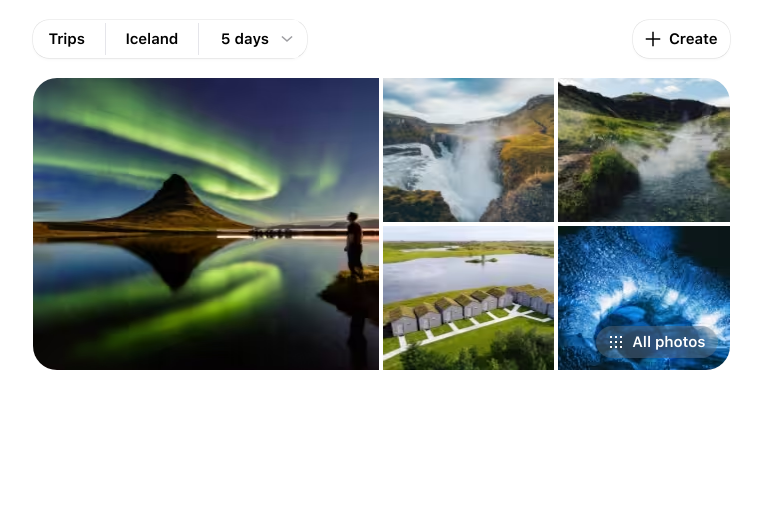
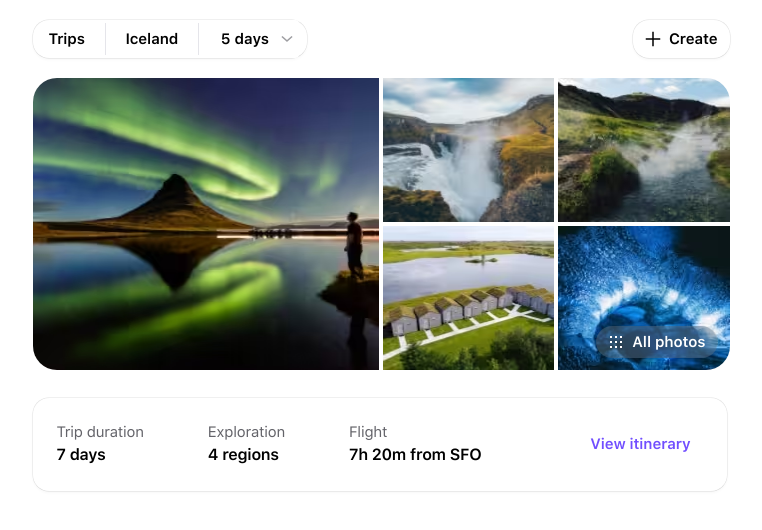
Before and after one commit to YaroslavTsybukh/Travel, a React (Vite) app: page / in a window 1280 px wide. Shown: the top 530 px of the page, without its empty margins (259-1021 px from the left). Built offline with nearby package versions, Linux system fonts and the light colour scheme.

Commit message:
trip duration is ready

```diff
--- a/src/App.tsx
+++ b/src/App.tsx
@@ -1,4 +1,4 @@
-import { Header, Gallery } from './components';
+import { Header, Gallery, TripDuration } from './components';
 
 import './styles/main.scss';
 
@@ -8,6 +8,7 @@ export const App = () => {
             <Header />
             <main>
                 <Gallery />
+                <TripDuration />
             </main>
         </>
     );
--- a/src/components/Gallery/Gallery.module.scss
+++ b/src/components/Gallery/Gallery.module.scss
@@ -46,7 +46,7 @@
         display: flex;
         border-radius: 40px;
         backdrop-filter: blur(24px);
-        background: $color-darkGrey;
+        background: $c-grey-2;
         padding: 0px 12px 0px 4px;
         align-items: center;
         bottom: 12px;
@@ -63,6 +63,6 @@
     }
 
     .buttonText {
-        @include text($color-whiteBase);
+        @include text($c-white-primary, 15, 600, 32, -0.1);
     }
 }
--- a/src/components/Header/Header.module.scss
+++ b/src/components/Header/Header.module.scss
@@ -16,14 +16,14 @@
 
     .trips,
     .country {
-        @include text($color-blackBase);
+        @include text($c-black-primary, 15, 600, 32, -0.1);
         display: flex;
 
         &::after {
             content: '';
             display: inline-block;
             width: 0.5px;
-            background-color: $color-white;
+            background-color: $c-white-1;
             margin: 0 20px;
         }
     }
@@ -39,6 +39,6 @@
     }
 
     .textButton {
-        @include text($color-blackBase);
+        @include text($c-black-primary, 15, 600, 32, -0.1);
     }
 }
--- /dev/null
+++ b/src/components/TripDuration/TripDuration.module.scss
@@ -0,0 +1,39 @@
+@import '/src/styles/mixins';
+@import '/src/styles/variables';
+
+.trip {
+    margin-top: 28px;
+
+    .wrapper {
+        @include border-block;
+
+        padding: 24px;
+    }
+
+    .tripInfo {
+        display: flex;
+        gap: 64px;
+        margin-right: 97px;
+    }
+
+    .title {
+        @include text($c-blue-1, 15, 400, 21, -0.2);
+    }
+
+    .text {
+        @include text($c-black-primary, 16, 600, 24, -0.3);
+    }
+
+    .button {
+        padding: 0px 12px 0px 12px;
+        border-radius: 8px;
+
+        &:hover {
+            cursor: pointer;
+        }
+    }
+
+    .buttonText {
+        @include text($c-purple-1, 15, 600, 32, -0.1);
+    }
+}
--- /dev/null
+++ b/src/components/TripDuration/TripDuration.tsx
@@ -0,0 +1,29 @@
+import styles from './TripDuration.module.scss';
+
+export const TripDuration = () => {
+    return (
+        <section className={styles.trip}>
+            <div className="container">
+                <div className={styles.wrapper}>
+                    <div className={styles.tripInfo}>
+                        <div className={styles.duration}>
+                            <p className={styles.title}>Trip duration</p>
+                            <p className={styles.text}>7 days</p>
+                        </div>
+                        <div className={styles.exploration}>
+                            <p className={styles.title}>Exploration</p>
+                            <p className={styles.text}>4 regions</p>
+                        </div>
+                        <div className={styles.flight}>
+                            <p className={styles.title}>Flight</p>
+                            <p className={styles.text}>7h 20m from SFO</p>
+                        </div>
+                    </div>
+                    <div className={styles.button}>
+                        <p className={styles.buttonText}>View itinerary</p>
+                    </div>
+                </div>
+            </div>
+        </section>
+    );
+};
--- a/src/components/index.tsx
+++ b/src/components/index.tsx
@@ -1,6 +1,7 @@
 export { Header } from './Header/Header';
 export { SelectComponent as Select } from './Select/Select';
 export { Gallery } from './Gallery/Gallery';
+export { TripDuration } from './TripDuration/TripDuration';
 
 export { Icon } from './Icon';
 export { Image } from './Image';
--- a/src/styles/_mixins.scss
+++ b/src/styles/_mixins.scss
@@ -1,8 +1,9 @@
-@mixin text($color) {
+@mixin text($color, $font-size, $font-weight, $line-height, $letter-spacing) {
     color: $color;
-    font-weight: 600;
-    line-height: 32px;
-    letter-spacing: -0.1px;
+    font-weight: $font-weight;
+    font-size: #{$font-size}px;
+    line-height: #{$line-height}px;
+    letter-spacing: #{$letter-spacing}px;
 }
 
 @mixin border-block {
--- a/src/styles/_variables.scss
+++ b/src/styles/_variables.scss
@@ -1,6 +1,11 @@
-$color-blackBase: #000000;
-$color-whiteBase: #ffffff;
+$c-black-primary: #000000;
+$c-white-primary: #ffffff;
 
-$color-white: #e5e5ea;
-$color-grey: #979797;
-$color-darkGrey: #8888884d;
+$c-white-1: #e5e5ea;
+
+$c-grey-1: #979797;
+$c-grey-2: #8888884d;
+
+$c-blue-1: #3c3c43cc;
+
+$c-purple-1: #714eff;
```
